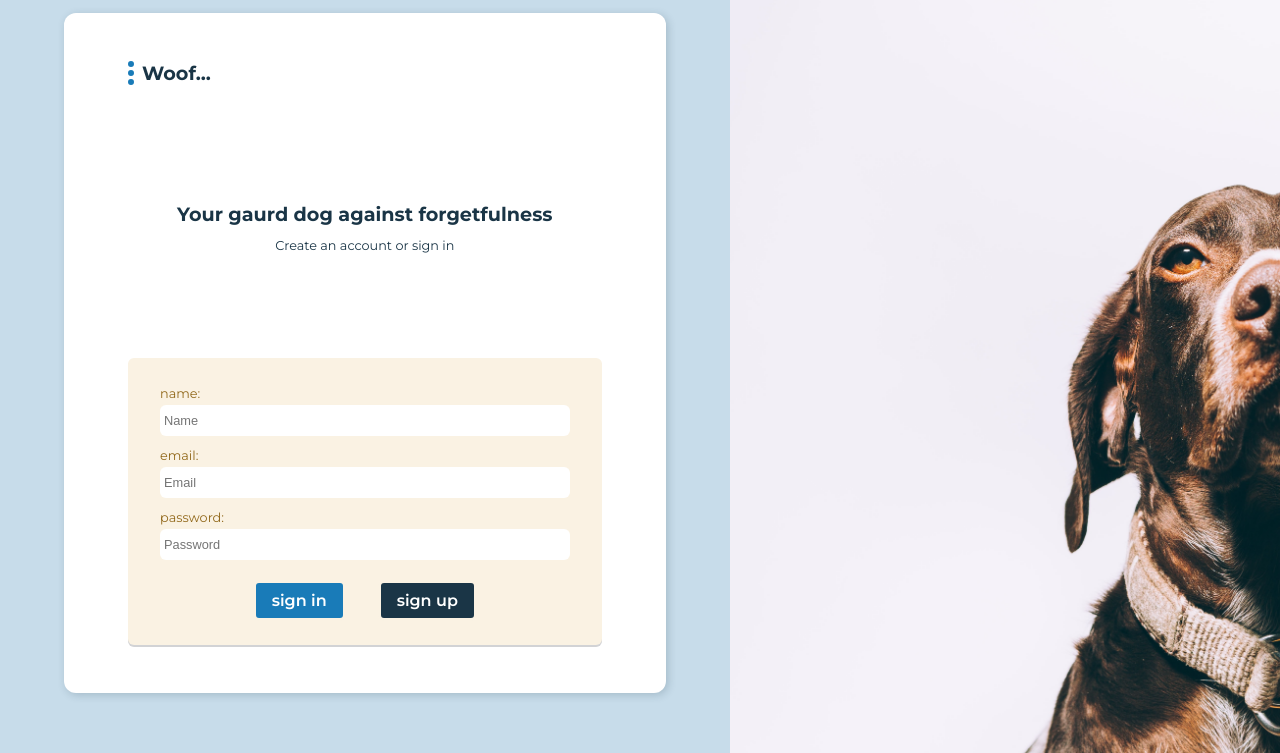
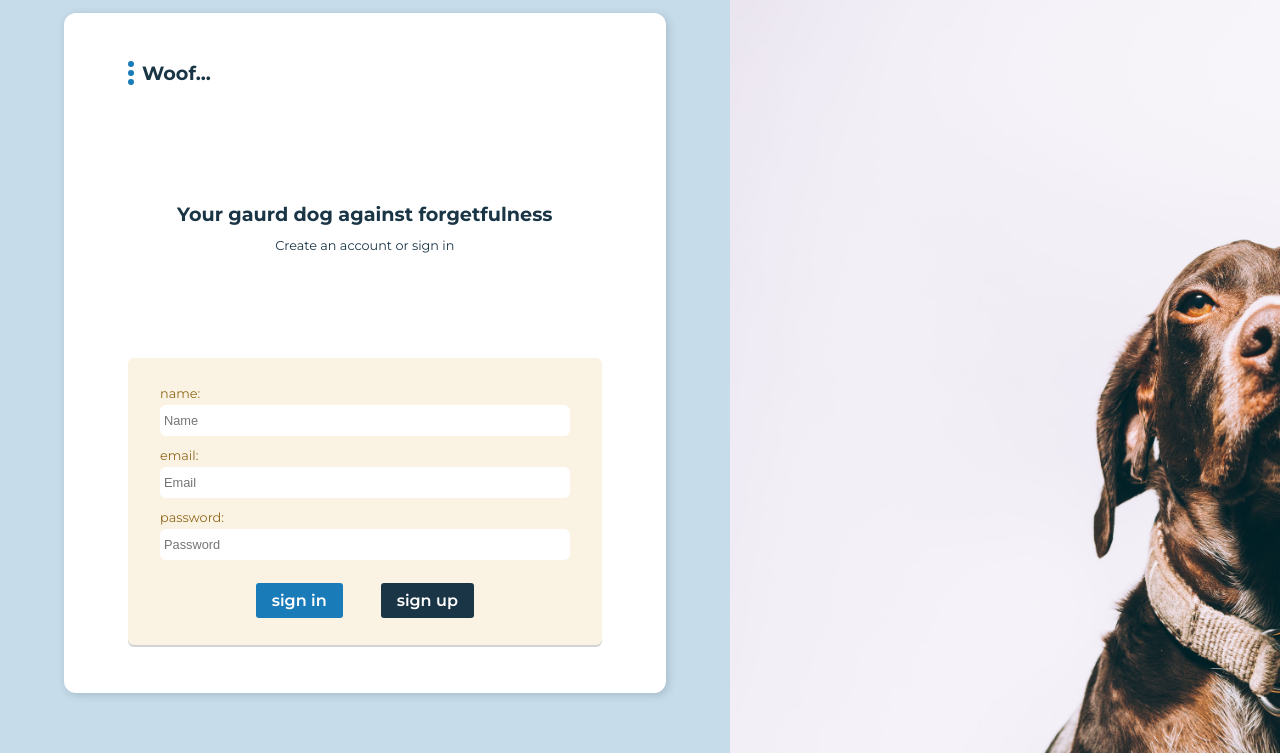
Before and after one commit to T-McVee/ToDoList, a website built with webpack: page dist/index.html in a window 1280 px wide. Shown: the part 47-800 px from the top of the page. Built offline with nearby package versions, Linux system fonts and the light colour scheme; files whose address does not match are found by name.

Commit message:
fix welcome page image sizing on xl screens

```diff
--- a/dist/css/_welcome.scss
+++ b/dist/css/_welcome.scss
@@ -113,7 +113,7 @@
     .col-2 {
       width: 43%;
       background-image: url('/dist/img/welcome-screen.jpg');
-      background-size: 120%;
+      background-size: cover;
       background-position-y: 80%;
       background-position-x: 100%;
       background-repeat: no-repeat;
--- a/dist/css/main.css
+++ b/dist/css/main.css
@@ -199,7 +199,7 @@
 .welcome-screen .row .col-2 {
   width: 43%;
   background-image: url("/dist/img/welcome-screen.jpg");
-  background-size: 120%;
+  background-size: cover;
   background-position-y: 80%;
   background-position-x: 100%;
   background-repeat: no-repeat;
```
Also changed, not shown: 1 other file.
